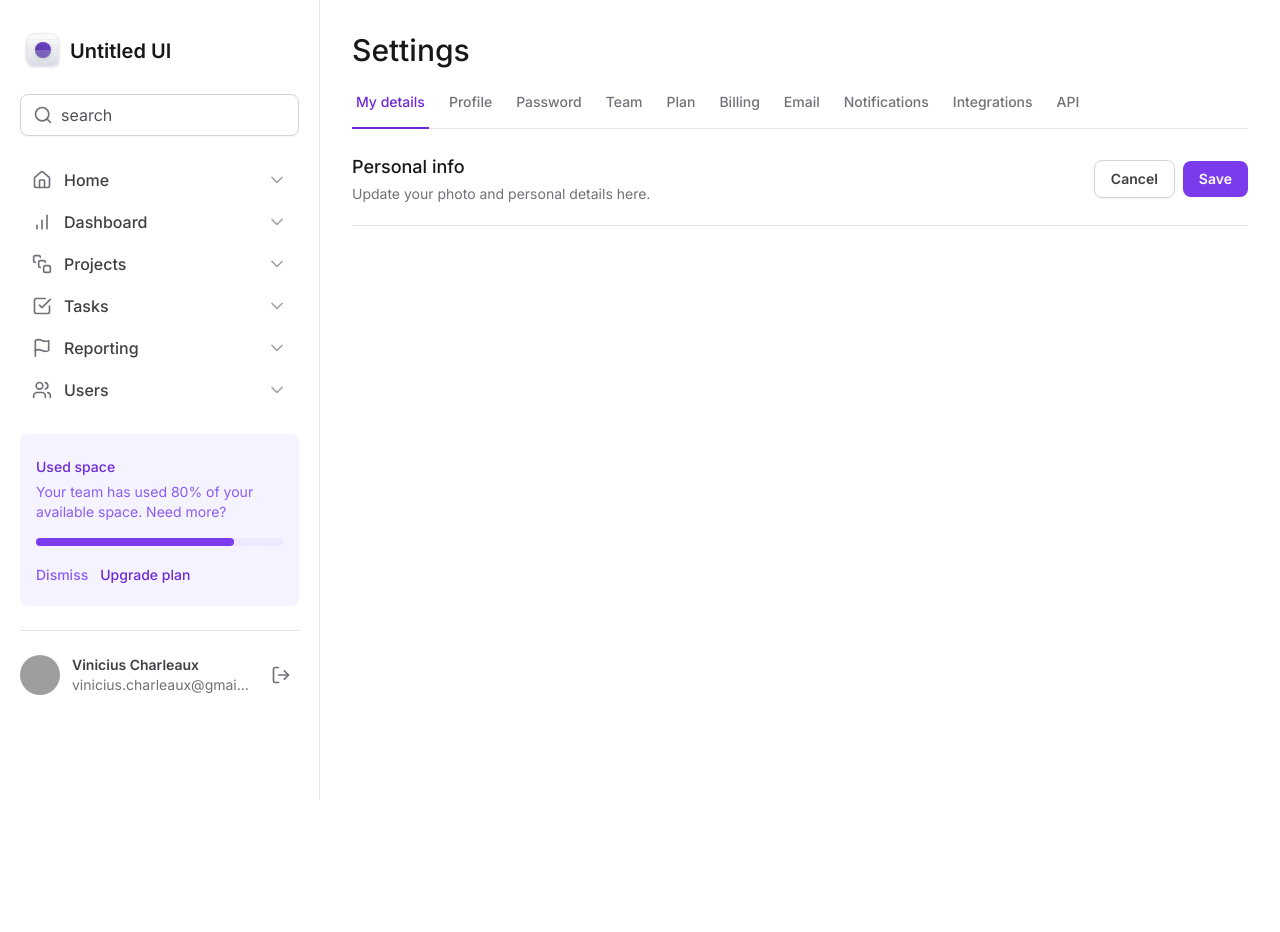
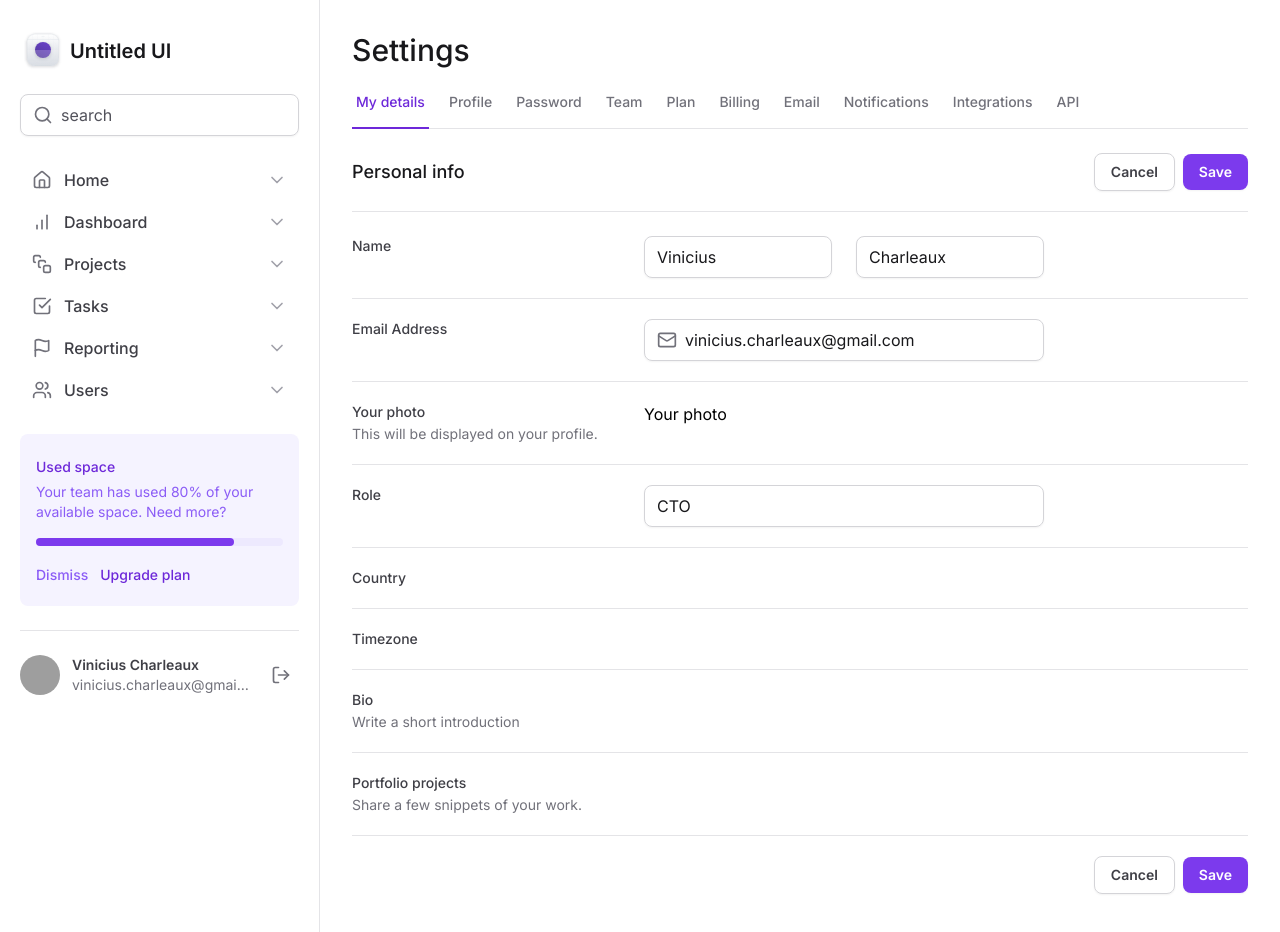
Before and after one commit to ViniciusCharleaux/rocketseat-tailwind-master, a Next.js app: page / in a window 1280 px wide. Shown: the top 932 px of the page. Before the commit the page ends 800 px from the top, so only its background shows below. Built offline with nearby package versions, Linux system fonts and the light colour scheme; grey boxes are pictures that could not be loaded.

Commit message:
campos do formulario

```diff
--- a/src/app/components/Input.tsx
+++ b/src/app/components/Input.tsx
@@ -14,7 +14,7 @@
 export const InputControl:React.FC<InputControlProps> = ({...props}) => {
     return (
         <input
-            className="flex-1border-0 bg-transparent p-0 text-zinc-900 placeholder-zinc-600"
+            className="flex-1 border-0 bg-transparent p-0 text-zinc-900 placeholder-zinc-600"
             placeholder="Search"
             {...props}
         />
--- a/src/app/page.tsx
+++ b/src/app/page.tsx
@@ -1,4 +1,6 @@
+import { Mail } from "lucide-react";
 import { SettingTabs } from "./components/SettingsTabs";
+import {InputControl, InputPrefix, InputRoot} from '@/app/components/Input'
 
 export default function Home() {
   return (
@@ -10,7 +12,6 @@
         <div className="flex justify-between items-center pb-5 border-b border-zinc-200">
           <div className="space-y-1">
             <h2 className="text-lg font-medium text-zinc-900">Personal info</h2>
-            <span className="text-sm text-zinc-500">Update your photo and personal details here.</span>
           </div>
           <div className="flex items-center gap-2">
               <button type="button" className="rounded-lg px-4 py-2 text-sm font-semibold shadow-sm border border-zinc-300 text-zinc-700 hover:bg-zinc-50">Cancel</button>
@@ -18,10 +19,89 @@
           </div>
         </div>
 
-        <form id="settings" action="" className="mt-6 flex flex-col w-full">
+        <form id="settings" action="" className="mt-6 flex flex-col w-full gap-5 divide-y divide-zinc-200">
+          <div className="grid grid-cols-form gap-3">
+            <label htmlFor="firstName" className="text-sm font-medium text-zinc-700">Name</label>
+            <div className="grid gap-6 grid-cols-2">
+              <InputRoot>
+                <InputControl id="firstName" defaultValue="Vinicius"/>
+              </InputRoot>
 
+              <InputRoot>
+                <InputControl defaultValue="Charleaux"/>
+              </InputRoot>
+            </div>
+            <div />
+          </div>
+
+          <div className="grid grid-cols-form gap-3 pt-5">
+            <label htmlFor="email" className="text-sm font-medium text-zinc-700">Email Address</label>
+            <div className="grid gap-6 grid-cols-1">
+              <InputRoot>
+              <InputPrefix>
+                <Mail className="h-5 w-5 text-zinc-500"/>
+              </InputPrefix>
+                <InputControl id="email" defaultValue="vinicius.charleaux@gmail.com"/>
+              </InputRoot>
+            </div>
+          </div>
+
+          <div className="grid grid-cols-form gap-3 pt-5">
+            <label htmlFor="email" className="text-sm font-medium text-zinc-700">
+              Your photo
+              <span className="block text-sm font-normal text-zinc-500 mt-0.5">This will be displayed on your profile.</span>
+            </label>
+            <div className="grid gap-6 grid-cols-1">
+              Your photo
+            </div>
+            <div />
+          </div>
+
+          <div className="grid grid-cols-form gap-3 pt-5">
+            <label htmlFor="role" className="text-sm font-medium text-zinc-700">Role</label>
+            <div className="grid gap-6 grid-cols-1">
+              <InputRoot>
+                <InputControl id="role" defaultValue="CTO"/>
+              </InputRoot>
+            </div>
+          </div>
+
+          <div className="grid grid-cols-form gap-3 pt-5">
+            <label htmlFor="country" className="text-sm font-medium text-zinc-700">Country</label>
+            <div >
+            </div>
+          </div>
+
+          <div className="grid grid-cols-form gap-3 pt-5">
+            <label htmlFor="timezone" className="text-sm font-medium text-zinc-700">Timezone</label>
+            <div >
+            </div>
+          </div>
+
+          <div className="grid grid-cols-form gap-3 pt-5">
+            <label htmlFor="bio" className="text-sm font-medium text-zinc-700">
+              Bio
+              <span className="block text-sm font-normal text-zinc-500 mt-0.5">Write a short introduction</span>
+            </label>
+            <div></div>
+            <div />
+          </div>
+
+          <div className="grid grid-cols-form gap-3 pt-5">
+            <label htmlFor="projects" className="text-sm font-medium text-zinc-700">
+              Portfolio projects
+              <span className="block text-sm font-normal text-zinc-500 mt-0.5">Share a few snippets of your work.</span>
+            </label>
+            <div>
+            </div>
+            <div />
+          </div>
+
+          <div className="flex items-center justify-end pt-5 gap-2">
+            <button type="button" className="rounded-lg px-4 py-2 text-sm font-semibold shadow-sm border border-zinc-300 text-zinc-700 hover:bg-zinc-50">Cancel</button>
+            <button type="submit" className="rounded-lg px-4 py-2 text-sm font-semibold shadow-sm bg-violet-600 text-white hover:bg-violet-700" >Save</button>
+          </div>
         </form>
-
       </div>
 
     </>
--- a/tailwind.config.ts
+++ b/tailwind.config.ts
@@ -9,6 +9,7 @@
       gridTemplateColumns: {
         app: 'minmax(18rem, 20rem) 1fr',
         profile: 'max-content 1fr max-content',
+        form: 'minmax(7.5rem, 17.5rem) minmax(25rem, 1fr) minmax(0, 15rem)'
       },
       colors: {
         diego: '#8257e6'
```
